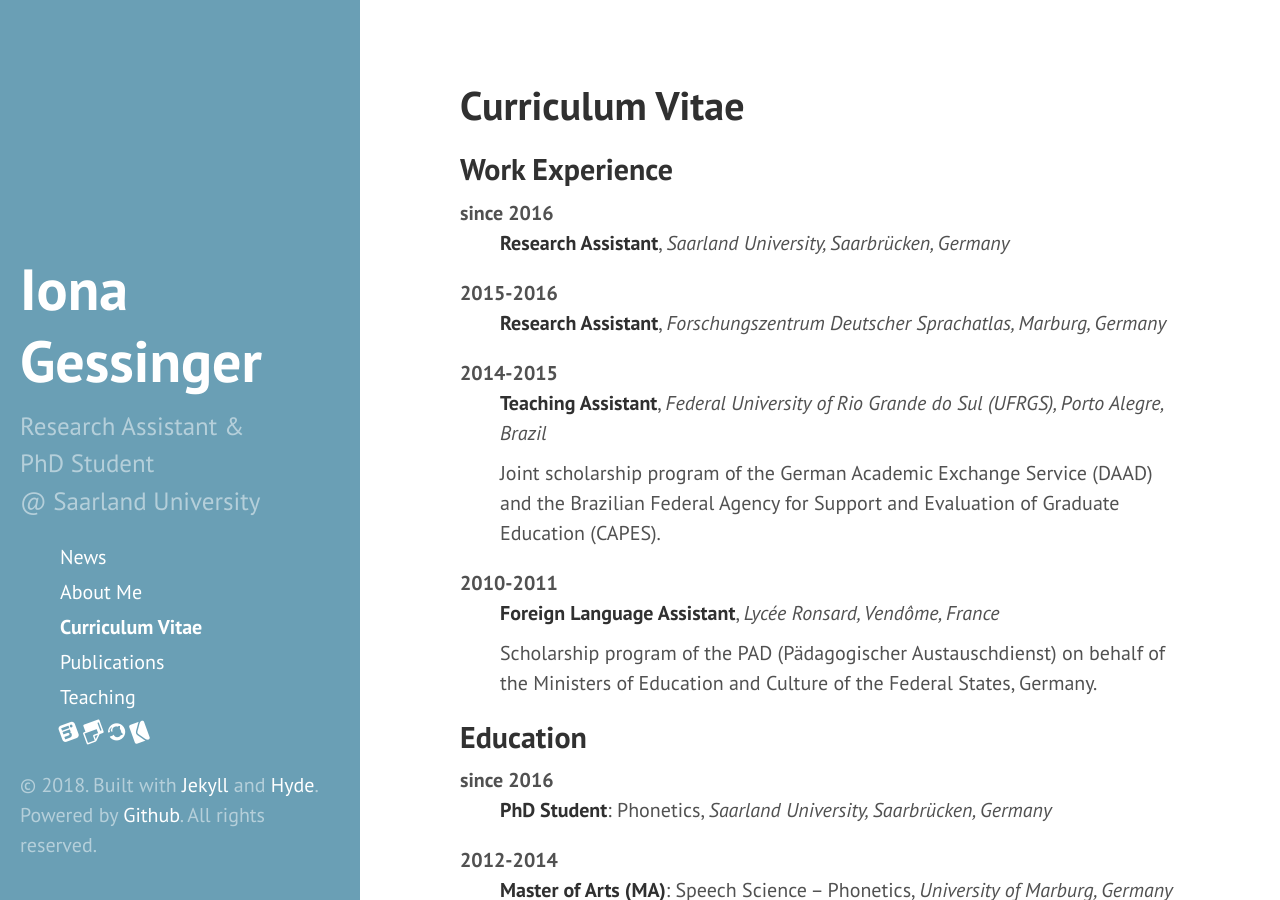
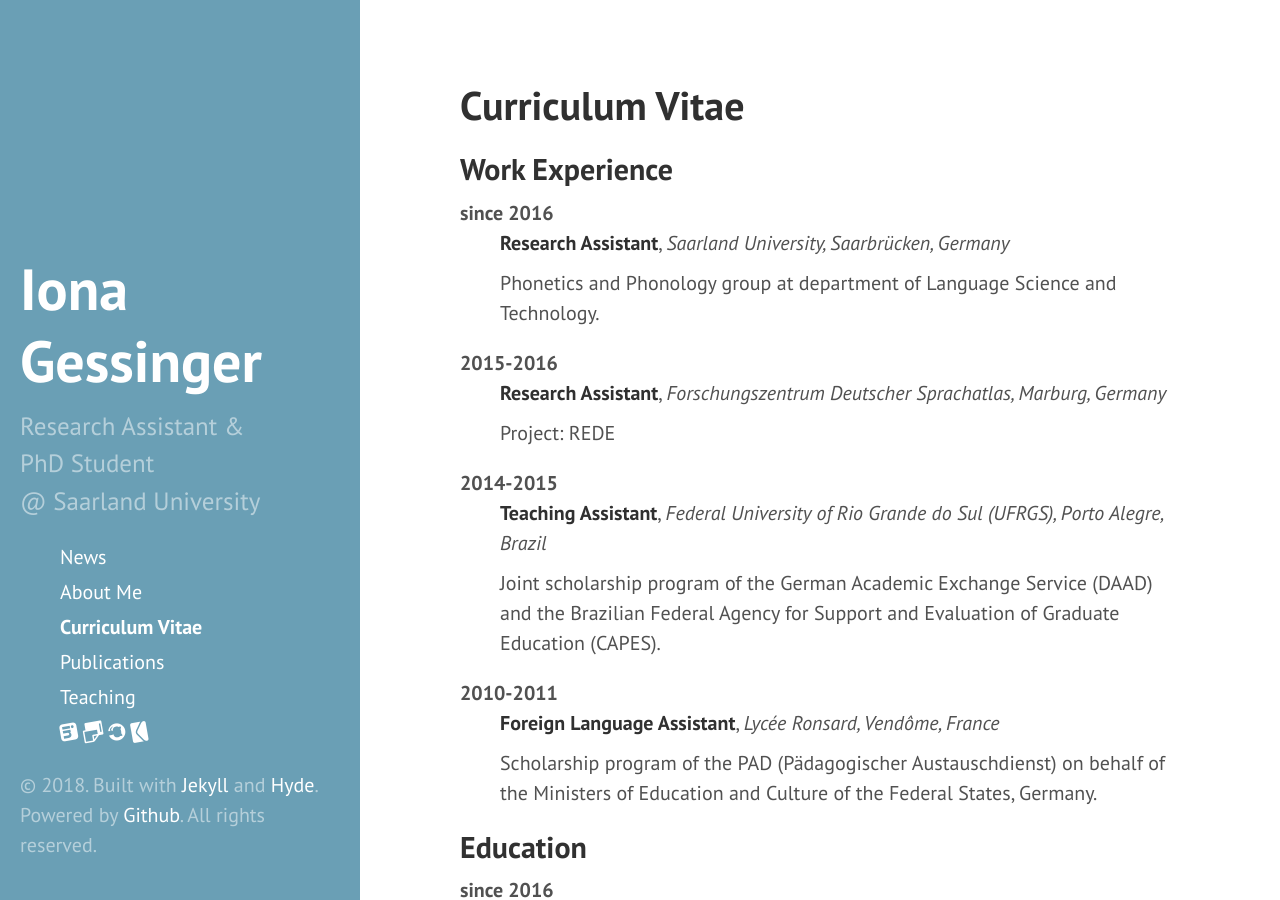
Before and after one commit to ioonaa/ioonaa.github.io, a Jekyll site: the page built from cv.md, in a window 1280 px wide and 900 px high. Built offline with Jekyll 4.4.1, drawn with Linux system fonts in a browser that asks for light colours; nearby versions of some CDN libraries; Markdown is read by kramdown in place of the engine named in the settings.

Commit message:
Update cv.md

```diff
--- a/cv.md
+++ b/cv.md
@@ -7,11 +7,13 @@ title: Curriculum Vitae
 <dl>
 	<dt>since 2016</dt>
 	<dd><strong>Research Assistant</strong>, <em>Saarland University, Saarbrücken, Germany</em></dd>
+	<dd>Phonetics and Phonology group at department of Language Science and Technology.</dd>
 </dl>
 
 <dl>
 	<dt>2015-2016</dt>
 	<dd><strong>Research Assistant</strong>, <em>Forschungszentrum Deutscher Sprachatlas, Marburg, Germany</em></dd>
+	<dd>Project: REDE</dd>
 </dl>
 
 <dl>
```
